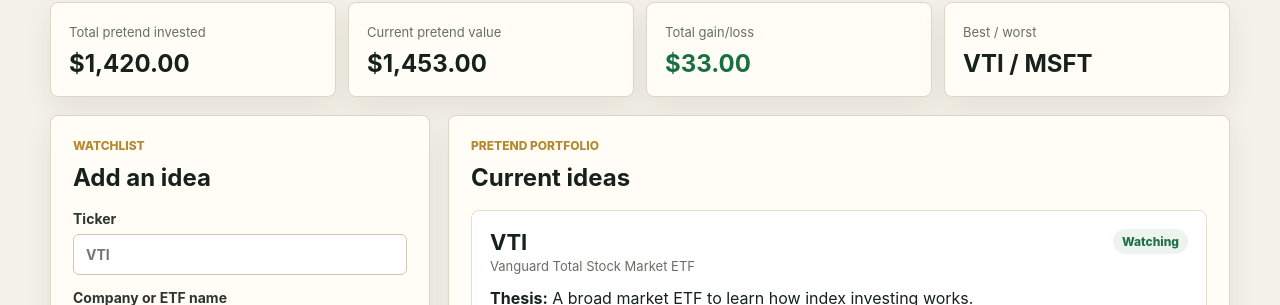
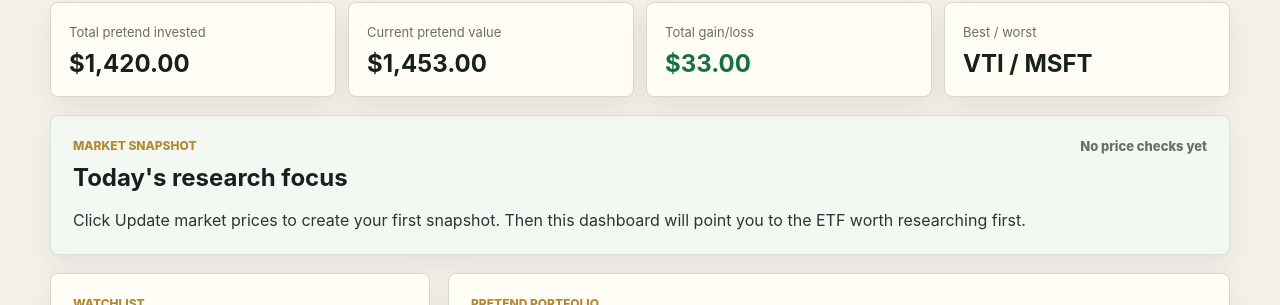
Before and after one commit to graychamb/Investment-Project-, a React (Vite) app: page / in a window 1280 px wide. Shown: the part 446-751 px from the top of the page. Built offline with nearby package versions, Linux system fonts and the light colour scheme.

Commit message:
Add market snapshot dashboard

```diff
--- a/src/App.jsx
+++ b/src/App.jsx
@@ -494,6 +494,37 @@ function App() {
     };
   }, [watchlist]);
 
+  const marketSnapshot = useMemo(() => {
+    const rowsWithSnapshots = summary.rows
+      .map((item) => ({
+        ...item,
+        latestSnapshot: item.priceHistory?.[0],
+      }))
+      .filter((item) => item.latestSnapshot);
+    const byPercentMove = [...rowsWithSnapshots].sort(
+      (a, b) => Math.abs(Number(b.latestSnapshot.changePercent || 0)) - Math.abs(Number(a.latestSnapshot.changePercent || 0))
+    );
+    const biggestGainer = [...rowsWithSnapshots].sort(
+      (a, b) => Number(b.latestSnapshot.changePercent || 0) - Number(a.latestSnapshot.changePercent || 0)
+    )[0];
+    const biggestFaller = [...rowsWithSnapshots].sort(
+      (a, b) => Number(a.latestSnapshot.changePercent || 0) - Number(b.latestSnapshot.changePercent || 0)
+    )[0];
+    const needsExplanation = rowsWithSnapshots.find((item) => !item.movementExplanation?.trim());
+    const lastUpdated = rowsWithSnapshots
+      .map((item) => item.latestSnapshot.checkedAt)
+      .sort((a, b) => new Date(b) - new Date(a))[0];
+
+    return {
+      biggestMover: byPercentMove[0],
+      biggestGainer,
+      biggestFaller,
+      needsExplanation,
+      lastUpdated,
+      hasSnapshots: rowsWithSnapshots.length > 0,
+    };
+  }, [summary.rows]);
+
   function updateForm(field, value) {
     setForm((current) => ({ ...current, [field]: value }));
   }
@@ -642,6 +673,49 @@ function App() {
           <span>Best / worst</span>
           <strong>{summary.best?.ticker ?? '-'} / {summary.worst?.ticker ?? '-'}</strong>
         </article>
+      </section>
+
+      <section className="market-snapshot" aria-label="Market snapshot">
+        <div className="snapshot-heading">
+          <div>
+            <p className="eyebrow">Market snapshot</p>
+            <h2>Today&apos;s research focus</h2>
+          </div>
+          <span>{marketSnapshot.lastUpdated ? `Updated ${formatDateTime(marketSnapshot.lastUpdated)}` : 'No price checks yet'}</span>
+        </div>
+        {marketSnapshot.hasSnapshots ? (
+          <>
+            <div className="snapshot-grid">
+              <article>
+                <span>Biggest mover</span>
+                <strong>{marketSnapshot.biggestMover.ticker}</strong>
+                <em className={Number(marketSnapshot.biggestMover.latestSnapshot.changePercent) >= 0 ? 'positive' : 'negative'}>
+                  {percent(marketSnapshot.biggestMover.latestSnapshot.changePercent)}
+                </em>
+              </article>
+              <article>
+                <span>Biggest gainer</span>
+                <strong>{marketSnapshot.biggestGainer.ticker}</strong>
+                <em className="positive">{percent(marketSnapshot.biggestGainer.latestSnapshot.changePercent)}</em>
+              </article>
+              <article>
+                <span>Biggest faller</span>
+                <strong>{marketSnapshot.biggestFaller.ticker}</strong>
+                <em className="negative">{percent(marketSnapshot.biggestFaller.latestSnapshot.changePercent)}</em>
+              </article>
+              <article>
+                <span>Needs explanation</span>
+                <strong>{marketSnapshot.needsExplanation?.ticker ?? 'All done'}</strong>
+                <em>{marketSnapshot.needsExplanation ? 'Write one note' : 'Nice work'}</em>
+              </article>
+            </div>
+            <p className="research-focus">
+              Start with {marketSnapshot.needsExplanation?.ticker ?? marketSnapshot.biggestMover.ticker}. Open its movement prompts, write what you think caused the move, then use the checker to improve your answer.
+            </p>
+          </>
+        ) : (
+          <p className="research-focus">Click Update market prices to create your first snapshot. Then this dashboard will point you to the ETF worth researching first.</p>
+        )}
       </section>
 
       <section className="workspace">
--- a/src/styles.css
+++ b/src/styles.css
@@ -126,6 +126,76 @@ dt {
   display: block;
   margin-top: 8px;
   font-size: 24px;
+}
+
+.market-snapshot {
+  margin: 18px 0;
+  border: 1px solid #d7e2d7;
+  border-radius: 8px;
+  background: #f3f8f2;
+  padding: 22px;
+  box-shadow: 0 10px 26px rgba(31, 42, 34, 0.08);
+}
+
+.snapshot-heading {
+  display: flex;
+  justify-content: space-between;
+  gap: 16px;
+  align-items: start;
+  margin-bottom: 16px;
+}
+
+.snapshot-heading h2 {
+  margin: 0;
+  font-size: 24px;
+}
+
+.snapshot-heading > span {
+  color: #667064;
+  font-size: 13px;
+  font-weight: 800;
+}
+
+.snapshot-grid {
+  display: grid;
+  grid-template-columns: repeat(4, minmax(0, 1fr));
+  gap: 12px;
+}
+
+.snapshot-grid article {
+  border: 1px solid #d7e2d7;
+  border-radius: 8px;
+  background: #fff;
+  padding: 16px;
+}
+
+.snapshot-grid span {
+  display: block;
+  color: #667064;
+  font-size: 12px;
+  font-weight: 800;
+  text-transform: uppercase;
+}
+
+.snapshot-grid strong {
+  display: block;
+  margin-top: 8px;
+  color: #17211b;
+  font-size: 26px;
+}
+
+.snapshot-grid em {
+  display: block;
+  margin-top: 4px;
+  color: #667064;
+  font-style: normal;
+  font-weight: 800;
+}
+
+.research-focus {
+  margin: 16px 0 0;
+  color: #2c352f;
+  line-height: 1.55;
 }
 
 .workspace {
@@ -488,6 +558,7 @@ dd {
   }
 
   .dashboard,
+  .snapshot-grid,
   .workspace,
   .explanation-review,
   .research-fields,
@@ -495,6 +566,10 @@ dd {
     grid-template-columns: 1fr;
   }
 
+  .snapshot-heading {
+    display: grid;
+  }
+
   .form-grid,
   .form-grid.three {
     grid-template-columns: 1fr;
```
